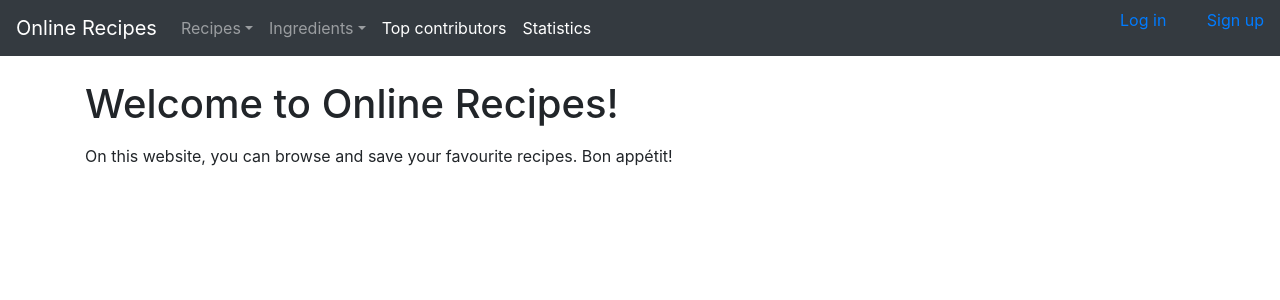
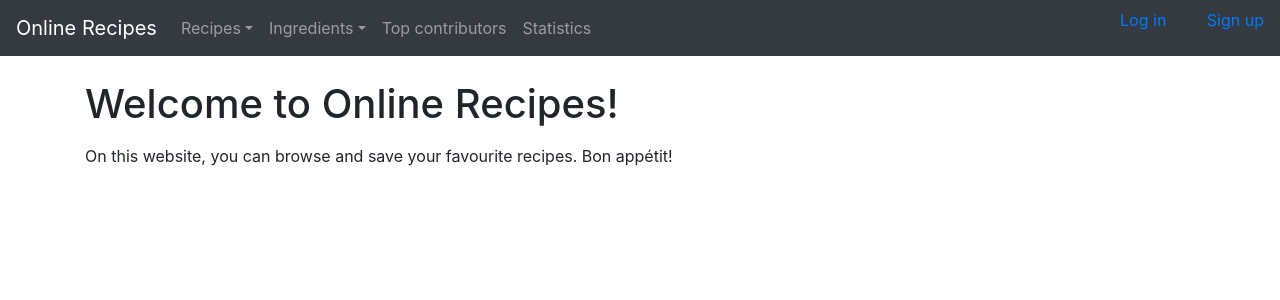
Before and after one commit to lauriap/OnlineRecipes, a Flask app: page / in a window 1280 px wide. Shown: the top 300 px of the page. Run offline with Flask 2, Linux system fonts and the light colour scheme; some libraries are stand-ins or nearby versions.

Commit message:
Vko6 v. 1.22

```diff
--- a/application/templates/layout.html
+++ b/application/templates/layout.html
@@ -33,10 +33,10 @@
               <a class="dropdown-item" href="{{ url_for('ingredients_delete') }}">Delete an ingredient</a>
             </div>
           </li>
-          <li class="nav-item active">
+          <li class="nav-item">
             <a class="nav-link" href="{{ url_for('recipes_topcontributors') }}">Top contributors <span class="sr-only">(current)</span></a>
           </li>
-          <li class="nav-item active">
+          <li class="nav-item">
             <a class="nav-link" href="{{ url_for('recipes_statistics') }}">Statistics <span class="sr-only">(current)</span></a>
           </li>
 
```
